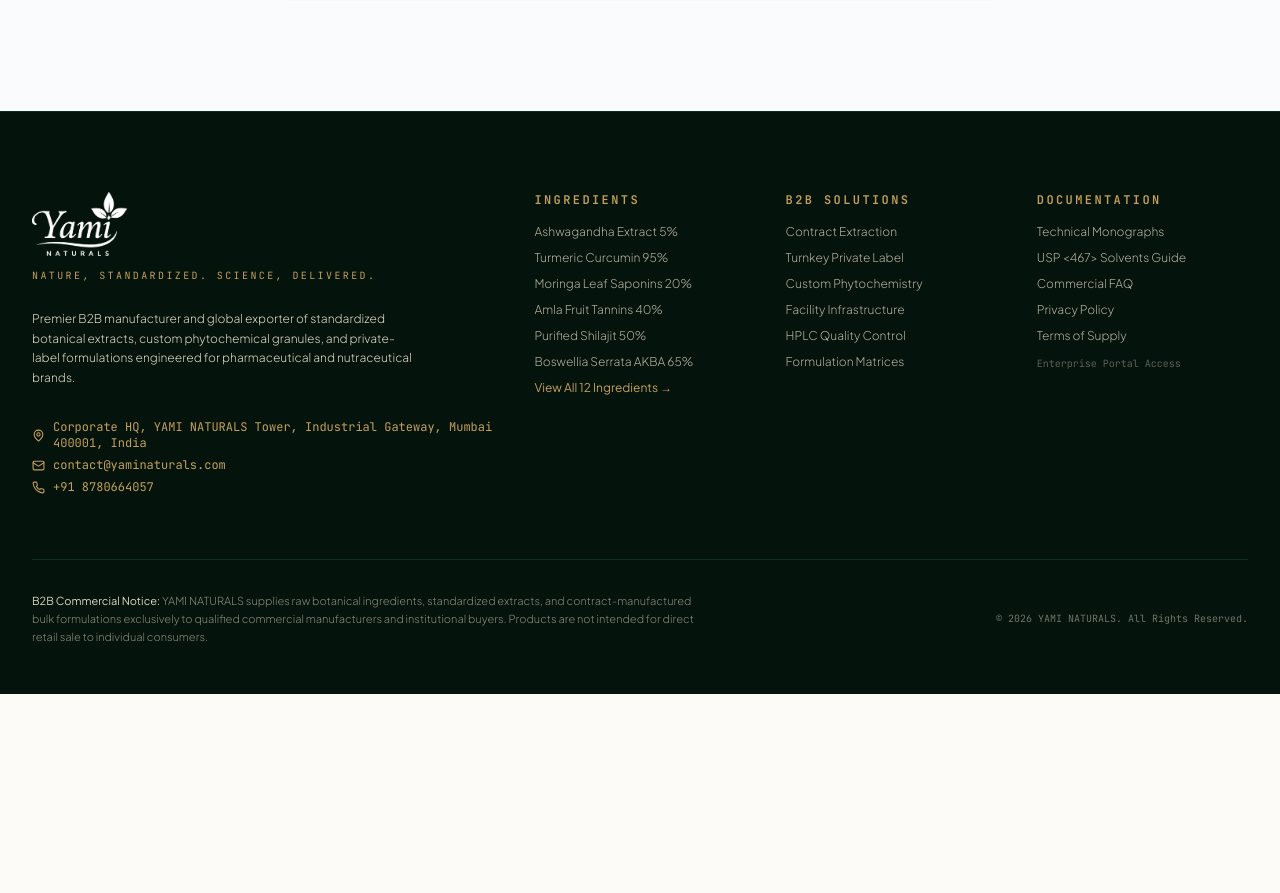
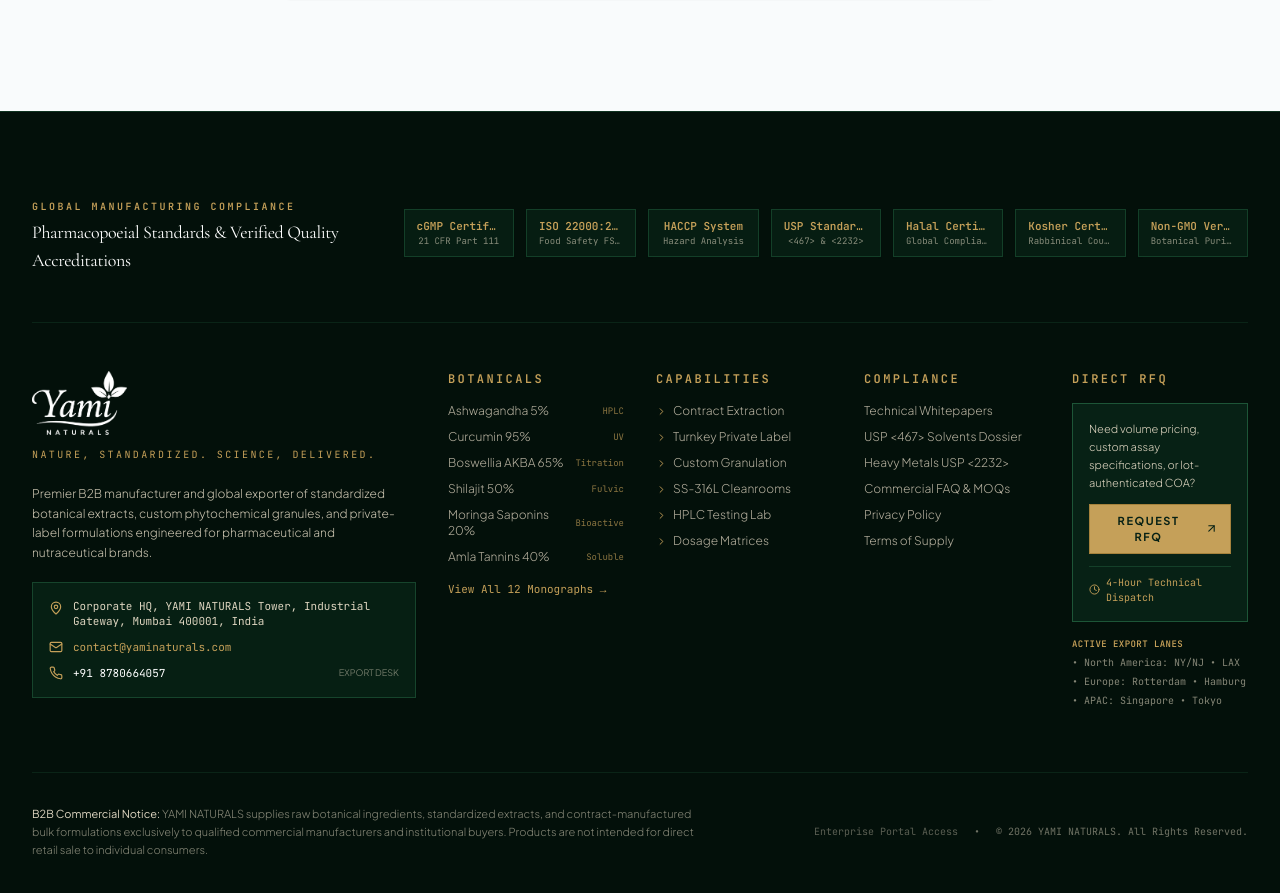
Before and after one commit to yaminaturals/Yaminaturals, a React (Vite) app in the folder client/: page /faq in a window 1280 px wide. Shown: the part 839-1732 px from the top of the page. Before the commit the page ends 1533 px from the top, so only its background shows below. Built offline with nearby package versions, Linux system fonts and the light colour scheme; no server answers.

Commit message:
Elevate footer design with global accreditation strip, structured 5-column architecture, and fast-track RFQ liaison card

```diff
--- a/client/src/components/common/Footer.tsx
+++ b/client/src/components/common/Footer.tsx
@@ -1,18 +1,67 @@
-import React from 'react';
+import React, { useState } from 'react';
 import { Link } from 'react-router-dom';
-import { Mail, Phone, MapPin, Globe, Shield, FileText, ArrowUpRight } from 'lucide-react';
+import {
+  Mail, Phone, MapPin, Globe, Shield, FileText, ArrowUpRight,
+  CheckCircle2, Award, Download, Clock, ShieldCheck, ChevronRight
+} from 'lucide-react';
 import { useSettings } from '../../context/SettingsContext';
+import { QuoteModal } from './QuoteModal';
 
 export const Footer: React.FC = () => {
   const { settings } = useSettings();
+  const [rfqModalOpen, setRfqModalOpen] = useState(false);
+
+  const certifications = [
+    { label: 'cGMP Certified', sub: '21 CFR Part 111' },
+    { label: 'ISO 22000:2018', sub: 'Food Safety FSMS' },
+    { label: 'HACCP System', sub: 'Hazard Analysis' },
+    { label: 'USP Standards', sub: '<467> & <2232>' },
+    { label: 'Halal Certified', sub: 'Global Compliance' },
+    { label: 'Kosher Certified', sub: 'Rabbinical Council' },
+    { label: 'Non-GMO Verified', sub: 'Botanical Purity' }
+  ];
 
   return (
-    <footer className="bg-[#04130c] text-white border-t border-[#1d5537]/40 pt-20 pb-12">
+    <>
+      <footer className="bg-[#03100a] text-white border-t border-[#1d5537]/50 pt-16 lg:pt-20 pb-12 overflow-hidden">
         <div className="container-custom">
-        {/* Top Tier: Brand & Overview */}
-        <div className="grid grid-cols-1 md:grid-cols-2 lg:grid-cols-5 gap-10 pb-16 border-b border-[#1d5537]/40">
-          {/* Column 1: Brand & Identity */}
-          <div className="lg:col-span-2 space-y-6">
+
+          {/* Top Tier: Trust & Global Accreditation Strip */}
+          <div className="pb-12 mb-12 border-b border-[#1d5537]/30">
+            <div className="flex flex-col lg:flex-row lg:items-center justify-between gap-6">
+              <div>
+                <span className="eyebrow text-[10px] tracking-[0.25em] text-[#c5a059] mb-1">
+                  Global Manufacturing Compliance
+                </span>
+                <h3 className="text-base sm:text-lg font-serif text-white font-normal">
+                  Pharmacopoeial Standards &amp; Verified Quality Accreditations
+                </h3>
+              </div>
+
+              {/* Accreditations Grid */}
+              <div className="grid grid-cols-2 sm:grid-cols-4 lg:grid-cols-7 gap-2.5 sm:gap-3">
+                {certifications.map((c, i) => (
+                  <div
+                    key={i}
+                    className="bg-[#072115]/80 border border-[#1d5537]/60 px-3 py-2 text-center rounded-none shadow-sm hover:border-[#c5a059]/60 transition"
+                  >
+                    <div className="text-[10px] sm:text-[11px] font-mono font-bold text-[#c5a059] truncate">
+                      {c.label}
+                    </div>
+                    <div className="text-[8px] sm:text-[9px] font-mono text-[#ded5c0]/60 truncate">
+                      {c.sub}
+                    </div>
+                  </div>
+                ))}
+              </div>
+            </div>
+          </div>
+
+          {/* Main Tier: 5 Structured Columns */}
+          <div className="grid grid-cols-1 md:grid-cols-2 lg:grid-cols-12 gap-10 lg:gap-8 pb-16 border-b border-[#1d5537]/30">
+
+            {/* Column 1: Brand & Corporate Liaison (4 cols) */}
+            <div className="lg:col-span-4 space-y-5">
               <Link to="/" className="inline-block group">
                 <img
                   src="/logo-white.png"
@@ -24,132 +73,153 @@
                 </div>
               </Link>
 
-            <p className="text-xs text-[#ded5c0] leading-relaxed max-w-sm font-light">
+              <p className="text-xs text-[#ded5c0]/90 leading-relaxed font-light pr-4">
                 Premier B2B manufacturer and global exporter of standardized botanical extracts, custom phytochemical granules, and private-label formulations engineered for pharmaceutical and nutraceutical brands.
               </p>
 
-            <div className="pt-2 text-xs font-mono text-[#c5a059] space-y-1.5">
-              <div className="flex items-center gap-2">
-                <MapPin size={13} className="text-[#c5a059] flex-shrink-0" />
-                <span>{settings.hqAddress || 'Corporate HQ: Mumbai 400001, India'}</span>
+              {/* Corporate Contact Liaison Card */}
+              <div className="bg-[#072115]/90 border border-[#1d5537]/70 p-4 space-y-2.5 text-xs font-mono text-[#ded5c0] shadow-sm">
+                <div className="flex items-start gap-2.5">
+                  <MapPin size={14} className="text-[#c5a059] flex-shrink-0 mt-0.5" />
+                  <span className="text-[11px] leading-snug">
+                    {settings.hqAddress || 'Corporate HQ: Mumbai 400001, India'}
+                  </span>
                 </div>
-              <div className="flex items-center gap-2">
-                <Mail size={13} className="text-[#c5a059] flex-shrink-0" />
-                <a href={`mailto:${settings.contactEmail}`} className="hover:underline">
+                <div className="flex items-center gap-2.5">
+                  <Mail size={14} className="text-[#c5a059] flex-shrink-0" />
+                  <a href={`mailto:${settings.contactEmail}`} className="text-[11px] text-[#c5a059] hover:underline">
                     {settings.contactEmail || 'contact@yaminaturals.com'}
                   </a>
                 </div>
-              <div className="flex items-center gap-2">
-                <Phone size={13} className="text-[#c5a059] flex-shrink-0" />
-                <a href={`tel:${settings.contactPhone}`} className="hover:underline">
+                <div className="flex items-center gap-2.5">
+                  <Phone size={14} className="text-[#c5a059] flex-shrink-0" />
+                  <a href={`tel:${settings.contactPhone}`} className="text-[11px] text-white hover:text-[#c5a059] transition">
                     {settings.contactPhone || '+91 8780664057'}
                   </a>
+                  <span className="text-[9px] text-[#ded5c0]/50 ml-auto font-sans uppercase">Export Desk</span>
                 </div>
               </div>
             </div>
 
-          {/* Column 2: Ingredients Portfolio */}
-          <div className="space-y-4">
-            <h4 className="text-xs font-mono font-bold text-[#c5a059] uppercase tracking-[0.2em]">
-              Ingredients
+            {/* Column 2: Ingredients Portfolio (2 cols) */}
+            <div className="lg:col-span-2 space-y-4">
+              <h4 className="text-xs font-mono font-bold text-[#c5a059] uppercase tracking-[0.2em] flex items-center gap-1.5">
+                <span>Botanicals</span>
               </h4>
               <ul className="space-y-2.5 text-xs text-[#ded5c0]/80 font-light">
                 <li>
-                <Link to="/products/ashwagandha-extract-5-withanolides" className="hover:text-white transition">
-                  Ashwagandha Extract 5%
+                  <Link to="/products/ashwagandha-extract-5-withanolides" className="hover:text-white transition flex items-center justify-between group">
+                    <span className="group-hover:translate-x-0.5 transition">Ashwagandha 5%</span>
+                    <span className="text-[9px] font-mono text-[#c5a059]/70">HPLC</span>
                   </Link>
                 </li>
                 <li>
-                <Link to="/products/turmeric-curcumin-95-total-curcuminoids" className="hover:text-white transition">
-                  Turmeric Curcumin 95%
+                  <Link to="/products/turmeric-curcumin-95-total-curcuminoids" className="hover:text-white transition flex items-center justify-between group">
+                    <span className="group-hover:translate-x-0.5 transition">Curcumin 95%</span>
+                    <span className="text-[9px] font-mono text-[#c5a059]/70">UV</span>
                   </Link>
                 </li>
                 <li>
-                <Link to="/products/moringa-leaf-extract-saponins-20" className="hover:text-white transition">
-                  Moringa Leaf Saponins 20%
+                  <Link to="/products/boswellia-serrata-extract-65-boswellic-acids" className="hover:text-white transition flex items-center justify-between group">
+                    <span className="group-hover:translate-x-0.5 transition">Boswellia AKBA 65%</span>
+                    <span className="text-[9px] font-mono text-[#c5a059]/70">Titration</span>
                   </Link>
                 </li>
                 <li>
-                <Link to="/products/amla-extract-40-tannins-water-soluble" className="hover:text-white transition">
-                  Amla Fruit Tannins 40%
+                  <Link to="/products/purified-shilajit-extract-50-fulvic-acid" className="hover:text-white transition flex items-center justify-between group">
+                    <span className="group-hover:translate-x-0.5 transition">Shilajit 50%</span>
+                    <span className="text-[9px] font-mono text-[#c5a059]/70">Fulvic</span>
                   </Link>
                 </li>
                 <li>
-                <Link to="/products/purified-shilajit-extract-50-fulvic-acid" className="hover:text-white transition">
-                  Purified Shilajit 50%
+                  <Link to="/products/moringa-leaf-extract-saponins-20" className="hover:text-white transition flex items-center justify-between group">
+                    <span className="group-hover:translate-x-0.5 transition">Moringa Saponins 20%</span>
+                    <span className="text-[9px] font-mono text-[#c5a059]/70">Bioactive</span>
                   </Link>
                 </li>
                 <li>
-                <Link to="/products/boswellia-serrata-extract-65-boswellic-acids" className="hover:text-white transition">
-                  Boswellia Serrata AKBA 65%
+                  <Link to="/products/amla-extract-40-tannins-water-soluble" className="hover:text-white transition flex items-center justify-between group">
+                    <span className="group-hover:translate-x-0.5 transition">Amla Tannins 40%</span>
+                    <span className="text-[9px] font-mono text-[#c5a059]/70">Soluble</span>
                   </Link>
                 </li>
-              <li>
-                <Link to="/products" className="text-[#c5a059] hover:underline font-normal flex items-center gap-1 mt-2">
-                  <span>View All 12 Ingredients &rarr;</span>
+                <li className="pt-1.5">
+                  <Link to="/products" className="text-[#c5a059] hover:underline font-mono text-[11px] inline-flex items-center gap-1">
+                    <span>View All 12 Monographs &rarr;</span>
                   </Link>
                 </li>
               </ul>
             </div>
 
-          {/* Column 3: Solutions & Manufacturing */}
-          <div className="space-y-4">
+            {/* Column 3: Processing & Solutions (2 cols) */}
+            <div className="lg:col-span-2 space-y-4">
               <h4 className="text-xs font-mono font-bold text-[#c5a059] uppercase tracking-[0.2em]">
-              B2B Solutions
+                Capabilities
               </h4>
               <ul className="space-y-2.5 text-xs text-[#ded5c0]/80 font-light">
                 <li>
-                <Link to="/solutions/contract-manufacturing" className="hover:text-white transition">
-                  Contract Extraction
+                  <Link to="/solutions/contract-manufacturing" className="hover:text-white transition flex items-center gap-1.5">
+                    <ChevronRight size={11} className="text-[#c5a059]" />
+                    <span>Contract Extraction</span>
                   </Link>
                 </li>
                 <li>
-                <Link to="/solutions/private-label" className="hover:text-white transition">
-                  Turnkey Private Label
+                  <Link to="/solutions/private-label" className="hover:text-white transition flex items-center gap-1.5">
+                    <ChevronRight size={11} className="text-[#c5a059]" />
+                    <span>Turnkey Private Label</span>
                   </Link>
                 </li>
                 <li>
-                <Link to="/solutions/custom-formulation" className="hover:text-white transition">
-                  Custom Phytochemistry
+                  <Link to="/solutions/custom-formulation" className="hover:text-white transition flex items-center gap-1.5">
+                    <ChevronRight size={11} className="text-[#c5a059]" />
+                    <span>Custom Granulation</span>
                   </Link>
                 </li>
                 <li>
-                <Link to="/manufacturing" className="hover:text-white transition">
-                  Facility Infrastructure
+                  <Link to="/manufacturing" className="hover:text-white transition flex items-center gap-1.5">
+                    <ChevronRight size={11} className="text-[#c5a059]" />
+                    <span>SS-316L Cleanrooms</span>
                   </Link>
                 </li>
                 <li>
-                <Link to="/quality" className="hover:text-white transition">
-                  HPLC Quality Control
+                  <Link to="/quality" className="hover:text-white transition flex items-center gap-1.5">
+                    <ChevronRight size={11} className="text-[#c5a059]" />
+                    <span>HPLC Testing Lab</span>
                   </Link>
                 </li>
                 <li>
-                <Link to="/applications" className="hover:text-white transition">
-                  Formulation Matrices
+                  <Link to="/applications" className="hover:text-white transition flex items-center gap-1.5">
+                    <ChevronRight size={11} className="text-[#c5a059]" />
+                    <span>Dosage Matrices</span>
                   </Link>
                 </li>
               </ul>
             </div>
 
-          {/* Column 4: Documentation & Legal */}
-          <div className="space-y-4">
+            {/* Column 4: Compliance & Documentation (2 cols) */}
+            <div className="lg:col-span-2 space-y-4">
               <h4 className="text-xs font-mono font-bold text-[#c5a059] uppercase tracking-[0.2em]">
-              Documentation
+                Compliance
               </h4>
               <ul className="space-y-2.5 text-xs text-[#ded5c0]/80 font-light">
                 <li>
                   <Link to="/resources" className="hover:text-white transition">
-                  Technical Monographs
+                    Technical Whitepapers
                   </Link>
                 </li>
                 <li>
                   <Link to="/resources" className="hover:text-white transition">
-                  USP &lt;467&gt; Solvents Guide
+                    USP &lt;467&gt; Solvents Dossier
+                  </Link>
+                </li>
+                <li>
+                  <Link to="/quality" className="hover:text-white transition">
+                    Heavy Metals USP &lt;2232&gt;
                   </Link>
                 </li>
                 <li>
                   <Link to="/faq" className="hover:text-white transition">
-                  Commercial FAQ
+                    Commercial FAQ &amp; MOQs
                   </Link>
                 </li>
                 <li>
@@ -162,13 +232,43 @@
                     Terms of Supply
                   </Link>
                 </li>
-              <li>
-                <Link to="/admin/login" className="text-[#ded5c0]/40 hover:text-white transition text-[10px] font-mono block mt-3">
-                  Enterprise Portal Access
-                </Link>
-              </li>
               </ul>
             </div>
+
+            {/* Column 5: Direct Commercial RFQ & Export Hubs (2 cols) */}
+            <div className="lg:col-span-2 space-y-4">
+              <h4 className="text-xs font-mono font-bold text-[#c5a059] uppercase tracking-[0.2em]">
+                Direct RFQ
+              </h4>
+
+              <div className="bg-[#072115] border border-[#1d5537] p-4 space-y-3">
+                <div className="text-[11px] text-[#ded5c0] font-light leading-relaxed">
+                  Need volume pricing, custom assay specifications, or lot-authenticated COA?
+                </div>
+
+                <Link
+                  to="/request-quote"
+                  className="btn btn-gold text-[11px] py-2 px-3 w-full justify-center text-center"
+                >
+                  <span>Request RFQ</span>
+                  <ArrowUpRight size={13} />
+                </Link>
+
+                <div className="pt-2 border-t border-[#1d5537]/60 text-[10px] font-mono text-[#c5a059] flex items-center gap-1.5">
+                  <Clock size={11} className="flex-shrink-0" />
+                  <span>4-Hour Technical Dispatch</span>
+                </div>
+              </div>
+
+              {/* Global Freight Lanes */}
+              <div className="text-[10px] font-mono text-[#ded5c0]/60 space-y-1">
+                <div className="text-[#c5a059] font-bold uppercase text-[9px] tracking-wider">Active Export Lanes</div>
+                <div>&bull; North America: NY/NJ &bull; LAX</div>
+                <div>&bull; Europe: Rotterdam &bull; Hamburg</div>
+                <div>&bull; APAC: Singapore &bull; Tokyo</div>
+              </div>
+            </div>
+
           </div>
 
           {/* Bottom Tier: Regulatory Disclaimer & Legal */}
@@ -177,11 +277,19 @@
               <strong className="text-[#ded5c0]">B2B Commercial Notice:</strong> YAMI NATURALS supplies raw botanical ingredients, standardized extracts, and contract-manufactured bulk formulations exclusively to qualified commercial manufacturers and institutional buyers. Products are not intended for direct retail sale to individual consumers.
             </p>
 
-          <div className="text-center md:text-right font-mono text-[10px] text-[#ded5c0]/50 flex-shrink-0">
-            &copy; {new Date().getFullYear()} YAMI NATURALS. All Rights Reserved.
+            <div className="flex flex-col sm:flex-row items-center gap-4 text-center md:text-right font-mono text-[10px] text-[#ded5c0]/50 flex-shrink-0">
+              <Link to="/admin/login" className="text-[#ded5c0]/40 hover:text-[#c5a059] transition">
+                Enterprise Portal Access
+              </Link>
+              <span className="hidden sm:inline">&bull;</span>
+              <span>&copy; {new Date().getFullYear()} {settings.companyName || 'YAMI NATURALS'}. All Rights Reserved.</span>
             </div>
           </div>
+
         </div>
       </footer>
+
+      <QuoteModal isOpen={rfqModalOpen} onClose={() => setRfqModalOpen(false)} />
+    </>
   );
 };
```
Lines whose indentation alone changed are shown as unchanged.
